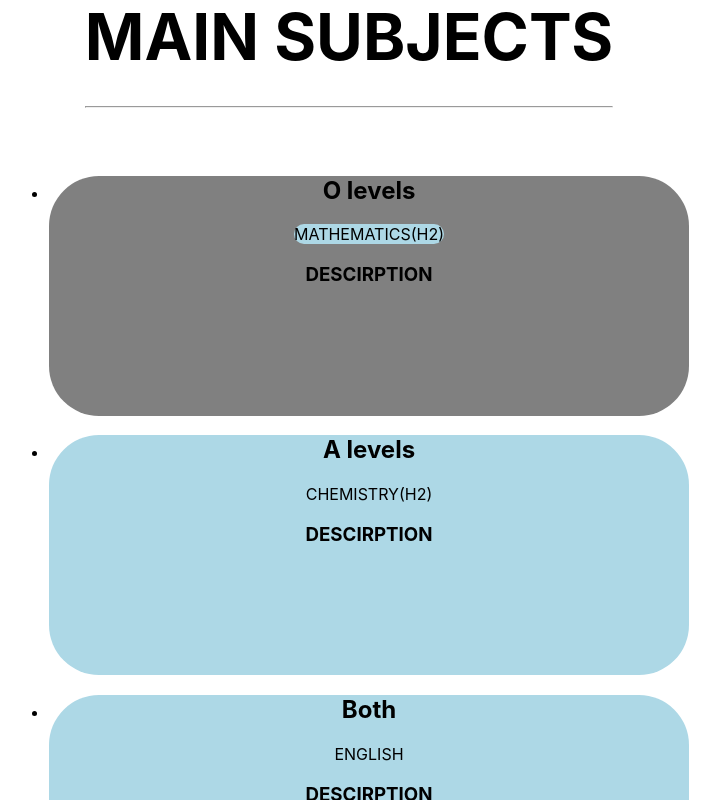
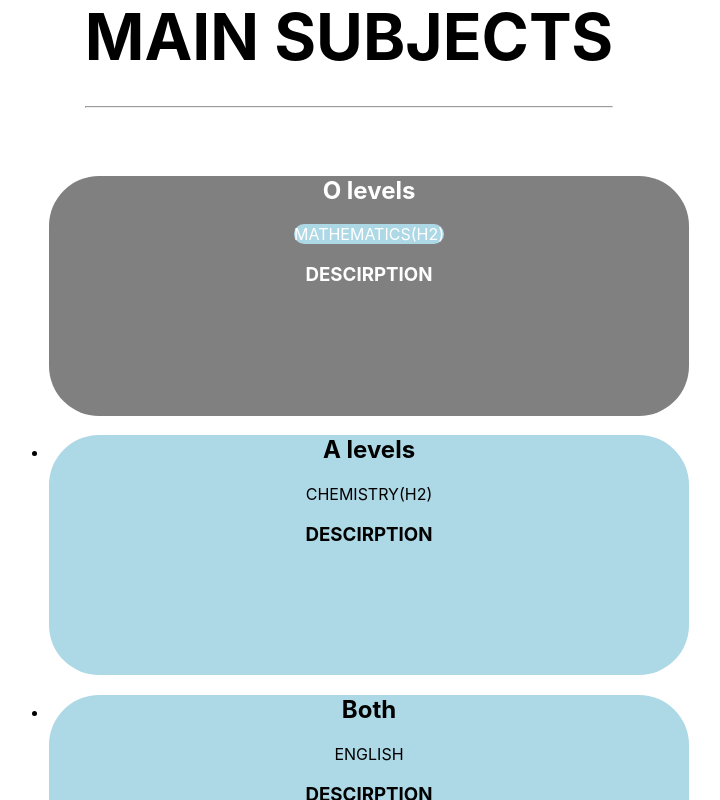
Before and after one commit to tch1001/EduHopeSG, a Next.js app: page /SUBJECTS in a window 1280 px wide. In both pictures the pointer is over the item 660 px from the left and 295 px from the top of the page. Shown: the top 800 px of the page, without its empty margins (291-1011 px from the left). Built offline with nearby package versions, Linux system fonts and the light colour scheme.

Commit message:
git test

```diff
--- a/styles/Home.module.css
+++ b/styles/Home.module.css
@@ -127,7 +127,8 @@
   text-align:center;
 }
 .btn:hover{
-  background-color:grey
+  background-color:grey;
+  color:white
 }
 .btn2{
   height:20vh;
```
